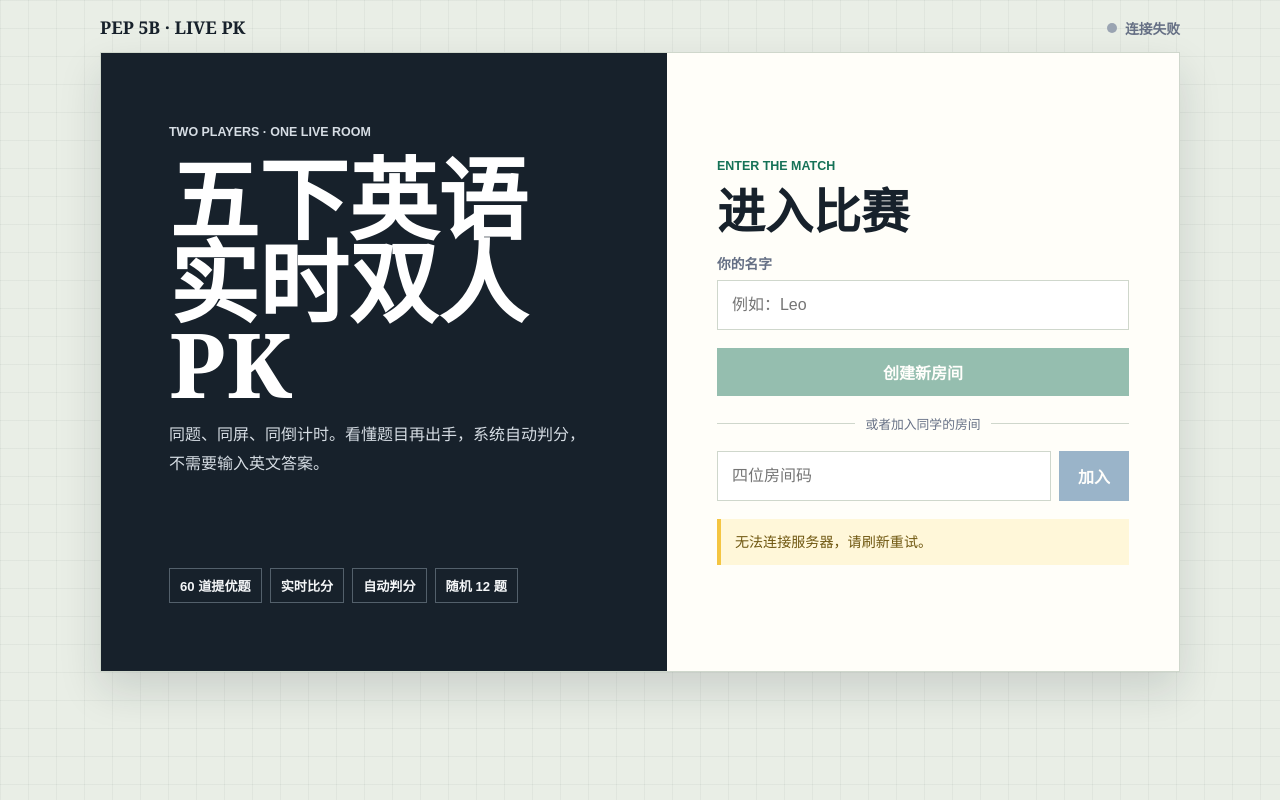
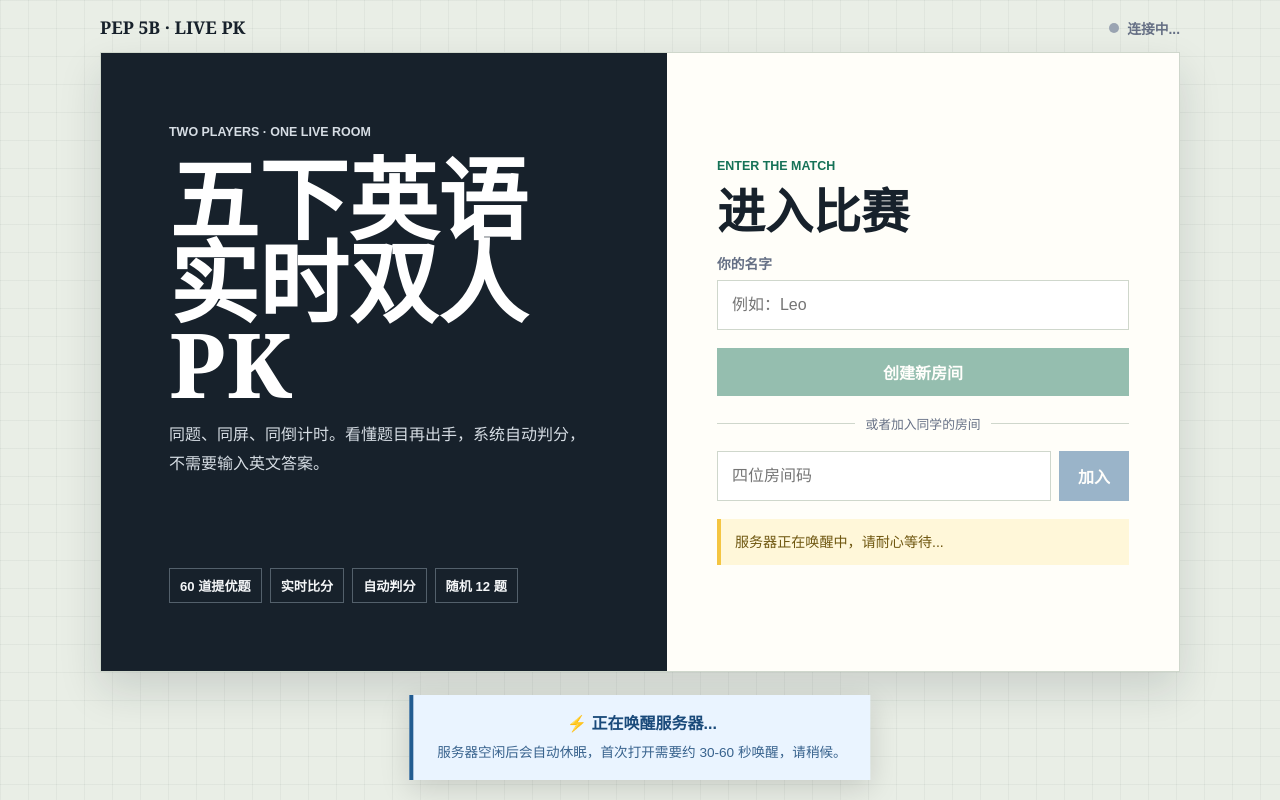
Before and after one commit to JaniceMou/pep5pk, a website: page index.html in a window 1280 px wide. Drawn offline with nearby package versions, Linux system fonts and the light colour scheme.

Commit message:
添加服务器唤醒提示：休眠后首次访问显示友好加载动画

```diff
--- a/index.html
+++ b/index.html
@@ -137,6 +137,7 @@
         <div class="join-row"><input id="roomInput" maxlength="4" inputmode="text" placeholder="四位房间码"><button class="btn blue" id="joinBtn" disabled>加入</button></div>
         <div class="error" id="entryError"></div>
         <div class="notice" id="setupNotice">正在连接服务器，请稍候...</div>
+        <div class="error" id="wakeupError"></div>
       </div>
     </div>
   </section>
@@ -270,16 +271,51 @@ function me() { return room?.players?.[uid]; }
 function questionNow() { return Q.find(x => x.id === room?.current?.questionId); }
 
 // ===== 连接服务器 =====
+let connectTimeout = null;
+let wakeNotice = null;
+
+function showWakeNotice() {
+  if (wakeNotice) return;
+  wakeNotice = document.createElement('div');
+  wakeNotice.className = 'notice';
+  wakeNotice.style.cssText = 'border-left-color:#225c91;background:#eaf4ff;color:#1a4a7a;position:fixed;bottom:20px;left:50%;transform:translateX(-50%);z-index:9999;padding:16px 24px;box-shadow:0 8px 30px rgba(0,0,0,.15);max-width:90vw;text-align:center;line-height:1.6;';
+  wakeNotice.innerHTML = '<div style="font-weight:900;font-size:1rem;margin-bottom:6px">⚡ 正在唤醒服务器...</div><div style="font-size:.85rem;opacity:.85">服务器空闲后会自动休眠，首次打开需要约 30-60 秒唤醒，请稍候。</div>';
+  document.body.appendChild(wakeNotice);
+}
+
+function hideWakeNotice() {
+  if (wakeNotice) {
+    wakeNotice.remove();
+    wakeNotice = null;
+  }
+}
+
 function connect() {
   $('createBtn').disabled = true;
   $('joinBtn').disabled = true;
   $('setupNotice').textContent = '正在连接服务器，请稍候...';
+  $('setupNotice').style.display = 'block';
+
+  // 5秒后还没连上，显示"正在唤醒"提示
+  connectTimeout = setTimeout(() => {
+    showWakeNotice();
+    $('setupNotice').textContent = '服务器正在唤醒中，预计 30-60 秒...';
+  }, 5000);
 
   // 自动检测服务器地址（同域名）
   const url = location.origin;
-  socket = io(url, { transports: ['websocket', 'polling'] });
+  socket = io(url, {
+    transports: ['websocket', 'polling'],
+    timeout: 60000,
+    reconnection: true,
+    reconnectionAttempts: 10,
+    reconnectionDelay: 2000,
+    reconnectionDelayMax: 5000
+  });
 
   socket.on('connect', () => {
+    clearTimeout(connectTimeout);
+    hideWakeNotice();
     uid = sessionStorage.getItem('pep5-uid') || '';
     $('statusDot').classList.add('online');
     $('statusText').textContent = '服务器已连接';
@@ -302,8 +338,18 @@ function connect() {
   });
 
   socket.on('connect_error', () => {
-    $('statusText').textContent = '连接失败';
-    $('setupNotice').textContent = '无法连接服务器，请刷新重试。';
+    $('statusText').textContent = '连接中...';
+    $('setupNotice').textContent = '服务器正在唤醒中，请耐心等待...';
+    showWakeNotice();
+  });
+
+  socket.io.on('reconnect_attempt', (attempt) => {
+    $('setupNotice').textContent = `正在唤醒服务器...（第 ${attempt} 次尝试）`;
+  });
+
+  socket.io.on('reconnect', () => {
+    clearTimeout(connectTimeout);
+    hideWakeNotice();
   });
 
   socket.on('room-update', (data) => {
```
